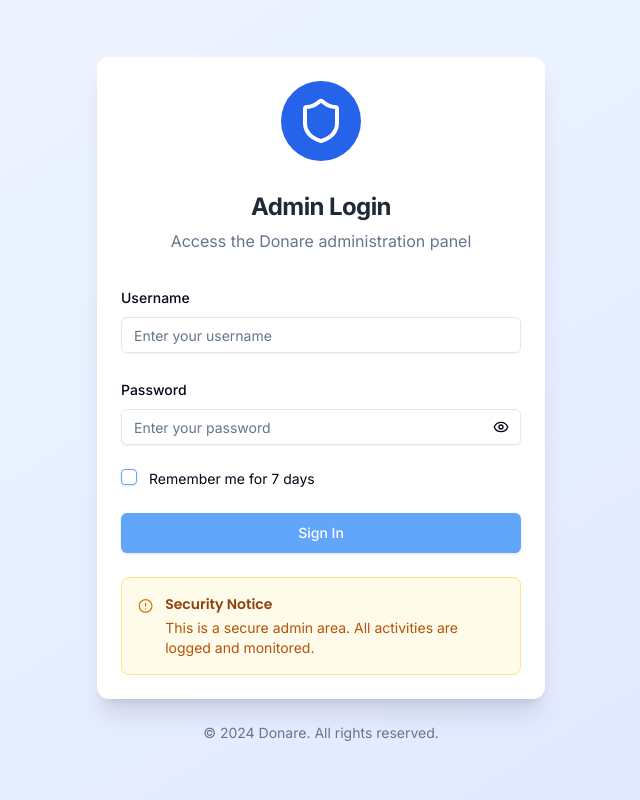
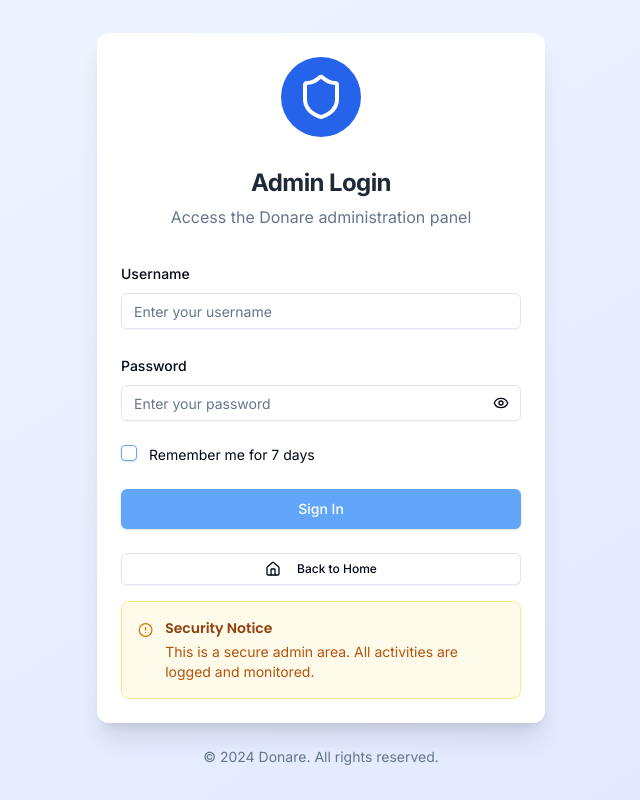
Before and after one commit to Alex-S07/donare, a Next.js app: page /admin/login in a window 1280 px wide. Shown: the whole page, without its empty margins (319-959 px from the left). Built offline with nearby package versions, Linux system fonts and the light colour scheme.

Commit message:
Add "Back to Home" button to admin login page and adjust layout

```diff
--- a/app/admin/login/page.tsx
+++ b/app/admin/login/page.tsx
@@ -11,8 +11,9 @@ import { Button } from '@/components/ui/button';
 import { Input } from '@/components/ui/input';
 import { Checkbox } from '@/components/ui/checkbox';
 import { Form, FormControl, FormField, FormItem, FormLabel, FormMessage } from '@/components/ui/form';
-import { Shield, Eye, EyeOff, Loader2, AlertCircle } from 'lucide-react';
+import { Shield, Eye, EyeOff, Loader2, AlertCircle, Home } from 'lucide-react';
 import { toast } from 'sonner';
+import Link from 'next/link';
 
 const loginSchema = z.object({
   username: z.string().min(3, 'Username must be at least 3 characters'),
@@ -192,8 +193,22 @@ export default function AdminLoginPage() {
               </form>
             </Form>
 
+            {/* Back to Home Button */}
+            <div className="mt-6">
+              <Link href="/">
+                <Button
+                  variant="outline"
+                  className="w-full"
+                  size="sm"
+                >
+                  <Home className="h-4 w-4 mr-2" />
+                  Back to Home
+                </Button>
+              </Link>
+            </div>
+
             {/* Security Notice */}
-            <div className="mt-6 p-4 bg-amber-50 border border-amber-200 rounded-lg">
+            <div className="mt-4 p-4 bg-amber-50 border border-amber-200 rounded-lg">
               <div className="flex items-start space-x-3">
                 <AlertCircle className="h-5 w-5 text-amber-600 mt-0.5" />
                 <div>
```
